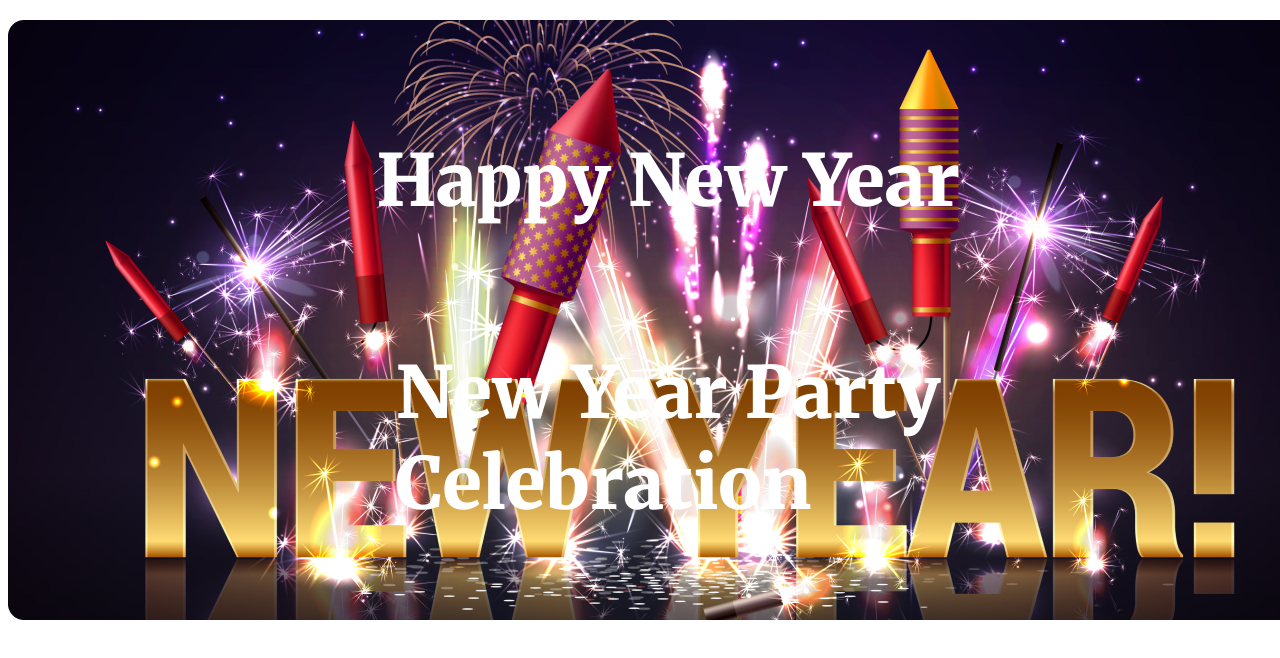
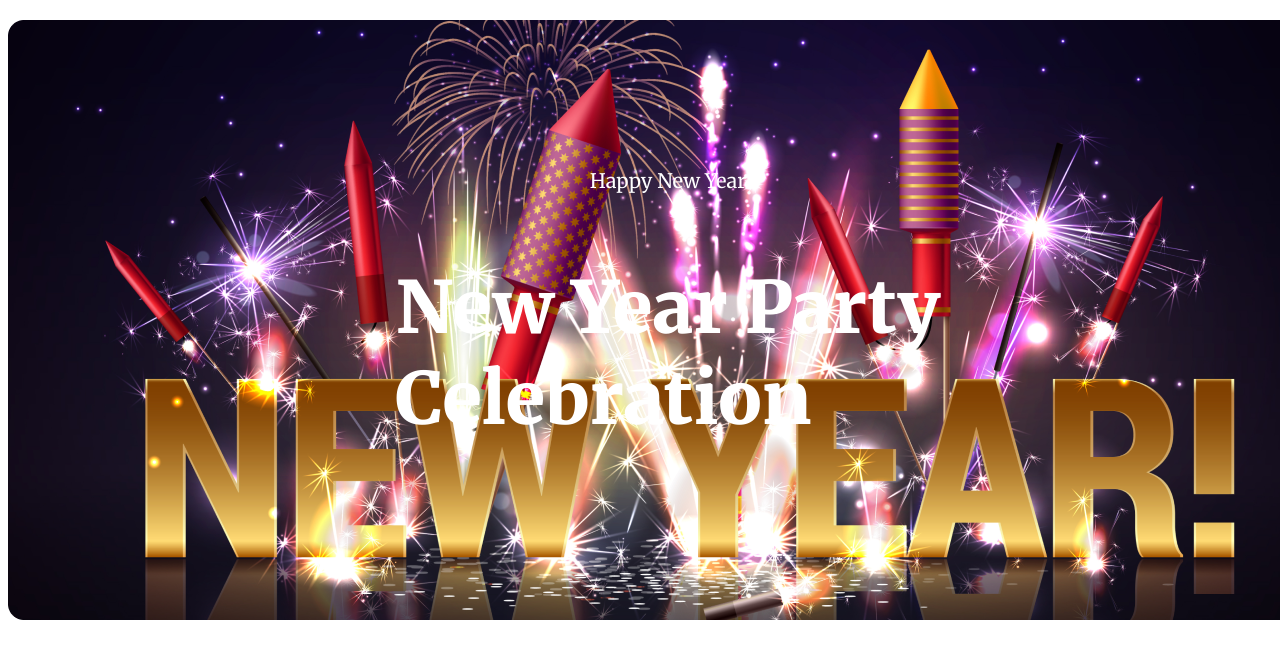
Before and after one commit to Tachikulislam/new-webdeveloper, a plain HTML site: page index.html in a window 1280 px wide. Shown: the top 658 px of the page. Drawn offline with Linux system fonts and the light colour scheme.

Commit message:
added new year

```diff
--- a/style/blog.css
+++ b/style/blog.css
@@ -31,7 +31,11 @@ background-repeat: no-repeat;
     height: 600px;
     align-items: center;
 }
-.banner-content  p,h1{
+.banner-content  p{
+    color: white;
+    font-size: 20px;
+}
+.banner-content  h1{
     color: white;
     font-size: 72px;
     font-weight: 900;
```
Also changed, not shown: index.html (+1 -1 lines).
